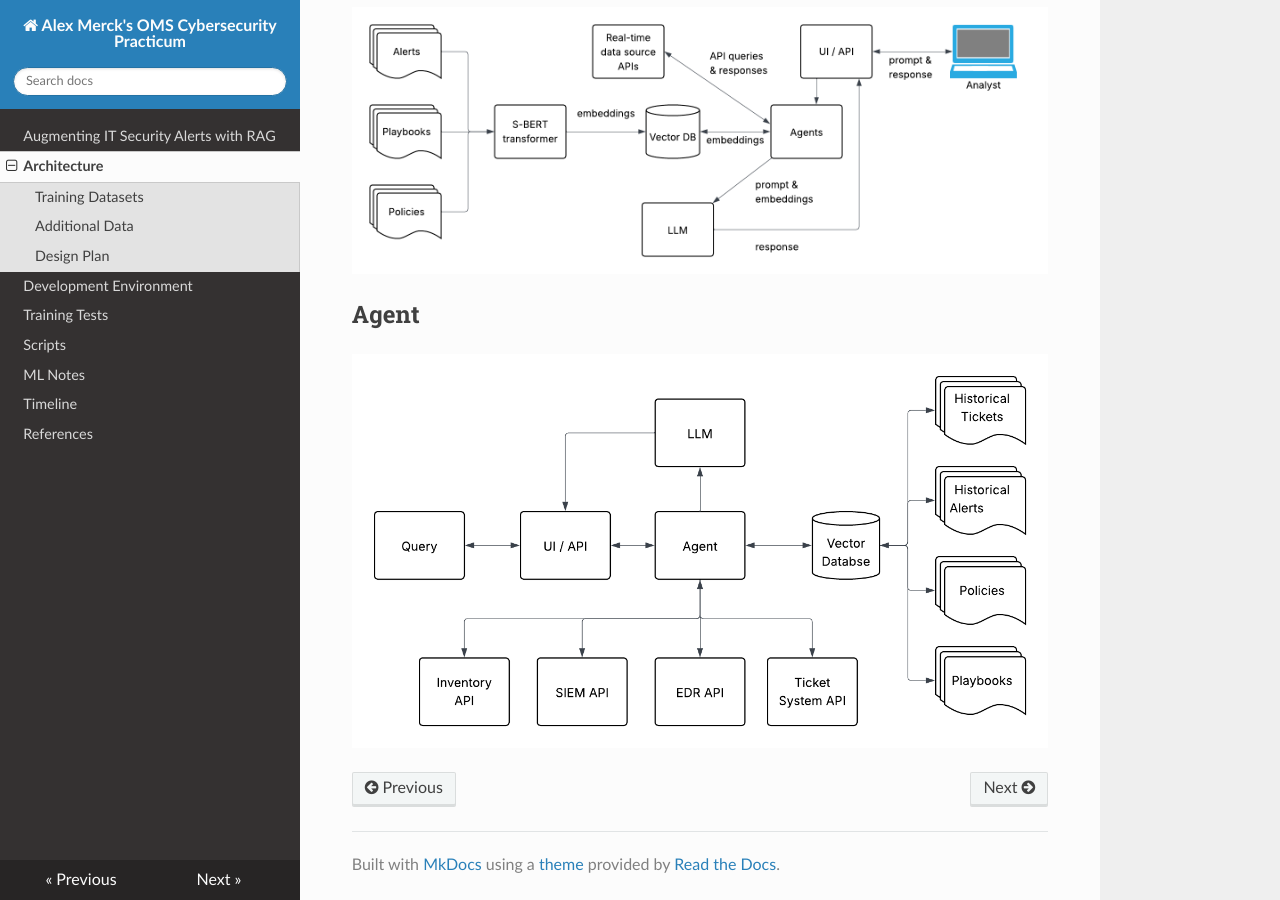
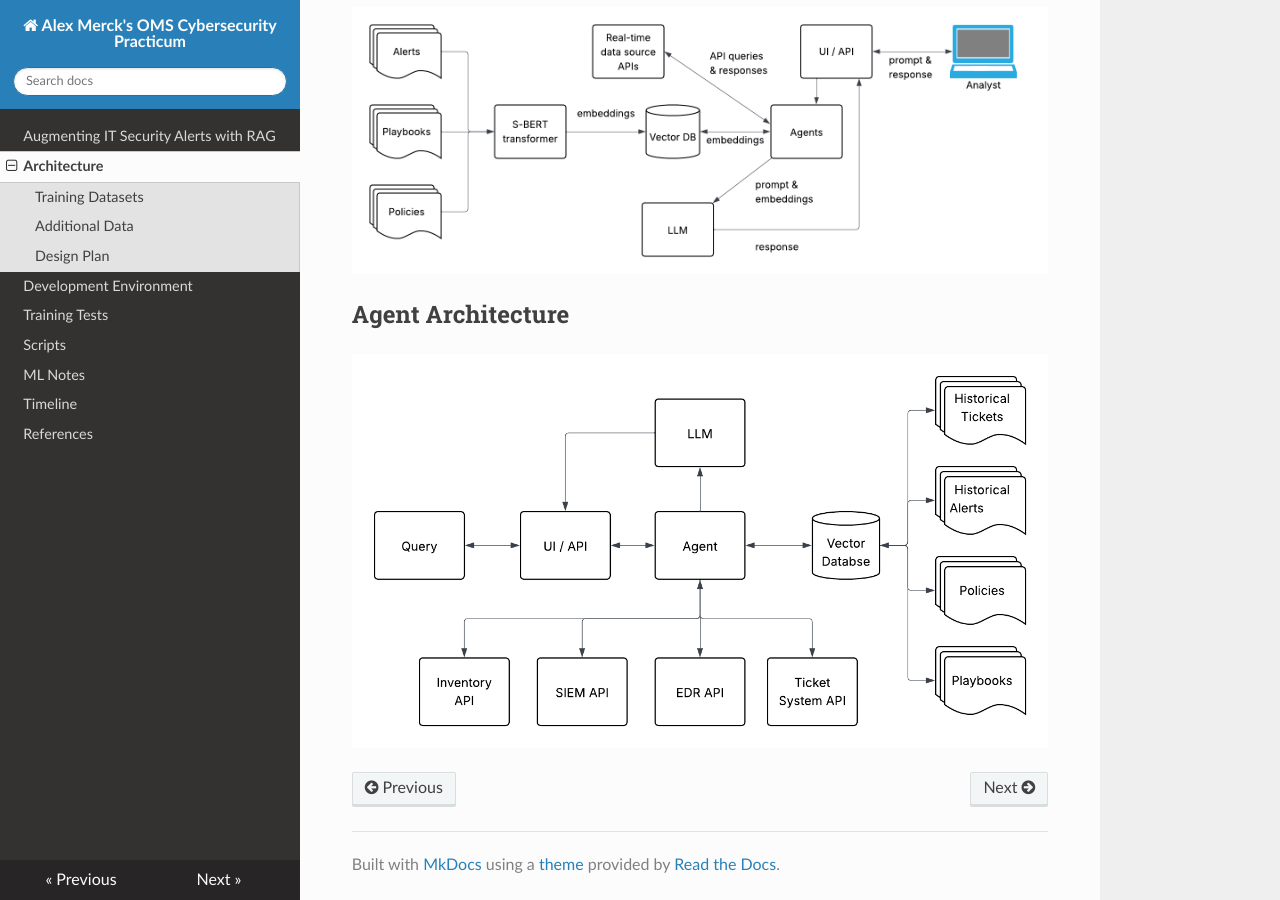
Before and after one commit to amerck/oms_practicum, an MkDocs documentation site: the page built from docs/architecture.md, in a window 1280 px wide and 900 px high, scrolled down 1302 px. Built offline with MkDocs 1.6.1, drawn with Linux system fonts in a browser that asks for light colours; nearby versions of some CDN libraries.

Commit message:
Updating architecture docs

```diff
--- a/docs/architecture.md
+++ b/docs/architecture.md
@@ -48,6 +48,6 @@ Additional data may be retrieved on demand as part of the alert handling process
 
 ![Architecture Diagram](images/full_arch_diagram.png)
 
-## Agent
+## Agent Architecture
 
 ![Agent Architecture Diagram](images/agent_arch_diagram.png)
```
